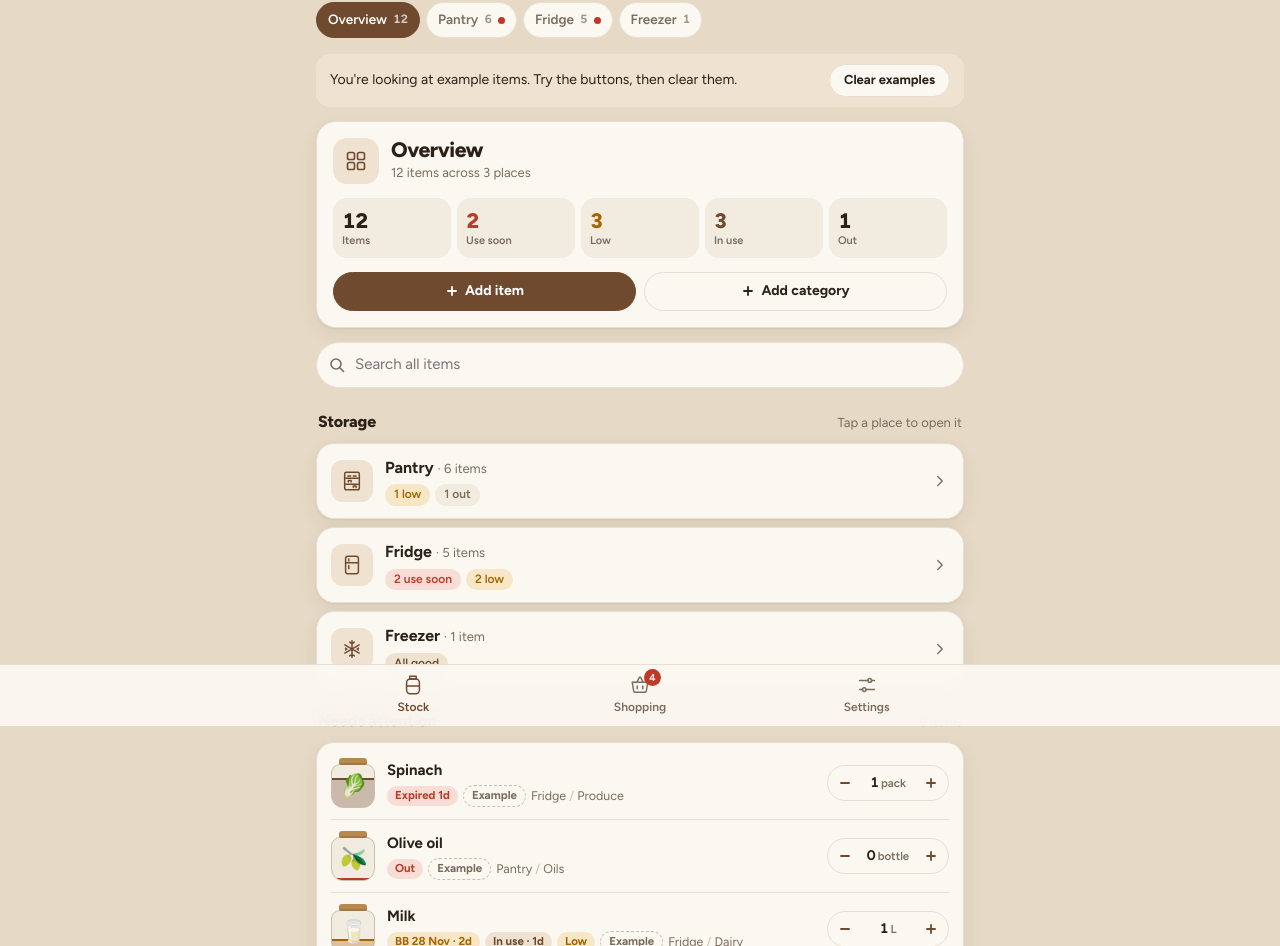
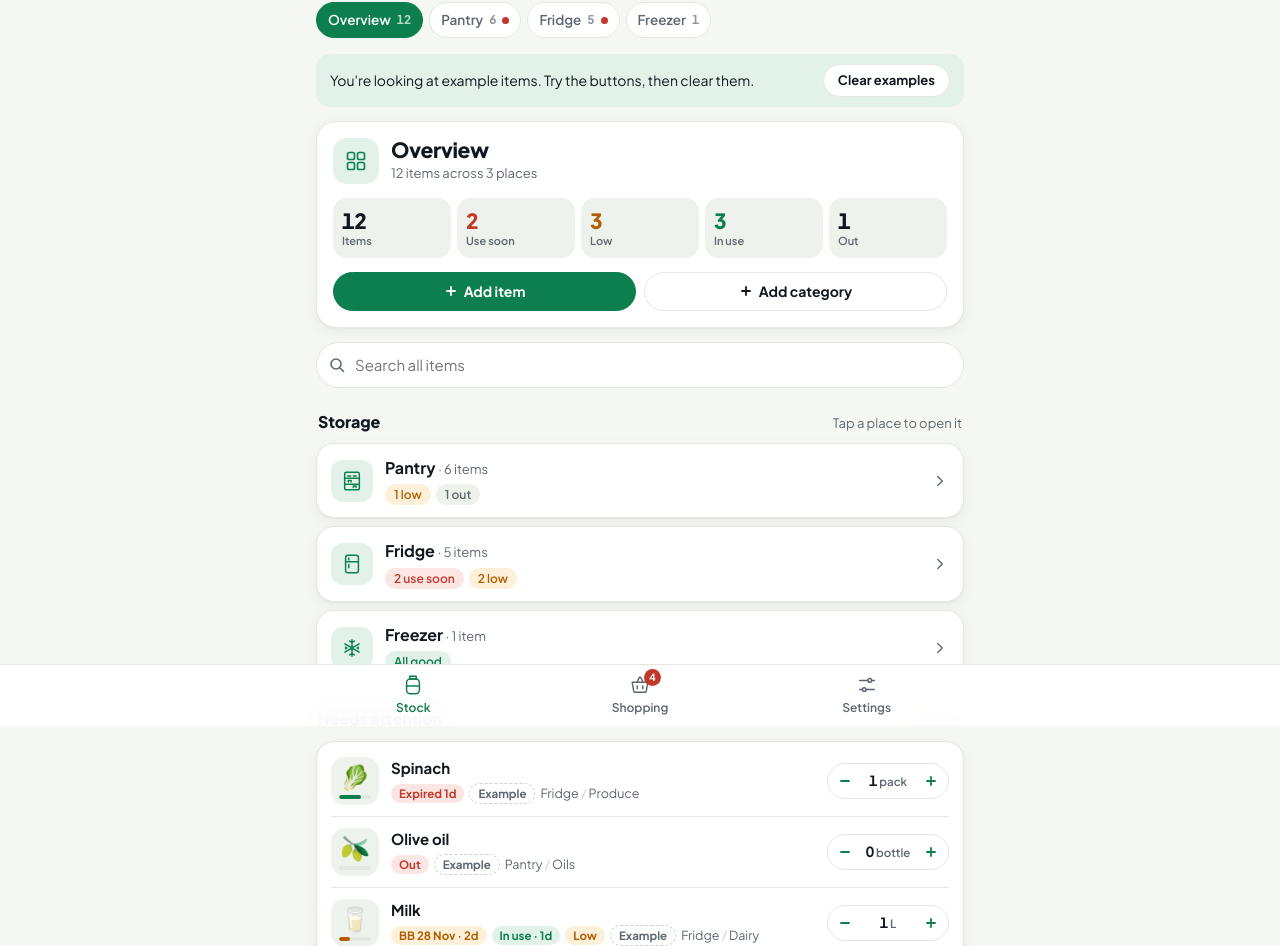
Before and after one commit to teja1308/MyStuff, a plain HTML site: page pantry/index.html in a window 1280 px wide. Shown: the part 74-1020 px from the top of the page. Drawn offline with Linux system fonts and the light colour scheme.

Commit message:
Restore the fresh green design, keeping all features
Brings back the colours and styling from 0e3a76f (sage background,
white cards, deep green accent, Plus Jakarta Sans). Only design was
swapped; the last four commits changed no features, so the resulting
file matches 0e3a76f exactly.

Co-Authored-By: Claude Opus 5.5 <noreply@anthropic.com>
Claude-Session: https://claude.ai/code/session_01Q1urVC9kRPsPh82sHduuMG

```diff
--- a/pantry/index.html
+++ b/pantry/index.html
@@ -2,48 +2,41 @@
 <meta name="claude:viewport-fit-sides" content="cover">
 <link rel="preconnect" href="https://fonts.googleapis.com">
 <link rel="preconnect" href="https://fonts.gstatic.com" crossorigin>
-<link rel="stylesheet" href="https://fonts.googleapis.com/css2?family=Figtree:wght@400;500;600;700;800&display=swap">
+<link rel="stylesheet" href="https://fonts.googleapis.com/css2?family=Plus+Jakarta+Sans:wght@400;500;600;700;800&display=swap">
 <style>
-  /* Layout: clean app shell (pill place tabs, card groups, bottom tab bar) in the birch/walnut palette:
-     birch background, paper cards, walnut-brown accent, turmeric for low, tomato for expired/out.
-     Items keep the jar icon whose fill level shows stock. */
+  /* Layout: fresh, light app shell in the style of current pantry apps (Smart Pantry, NoWaste, KitchenPal):
+     sage-tinted background, white cards, one deep fresh green, pill buttons, plain sans type.
+     Sticky header with storage-place tabs, per-place summary card, item rows with an icon tile and stock bar, bottom tab bar. */
   :root {
-    --bg: #e6dac7;          /* birch plywood */
-    --surface: #fbf8f2;     /* shelf liner paper */
-    --sunken: #f1ebe0;
-    --ink: #2a2118;
-    --muted: #7a6c5c;
-    --line: #e7dfd2;
-    --line-strong: #cdbfa9;
-    --wood-hi: #c99d67;     /* shelf lip */
-    --wood-lo: #a57643;
-    --lid: #b8894f;
-    --accent: #6f4a2e;      /* walnut brown: buttons, selection, in stock */
-    --accent-ink: #ffffff;
-    --accent-soft: #efe2d0;
-    --turmeric: #a56400;    /* running low / expiring soon */
-    --turmeric-soft: #f7e7c6;
-    --tomato: #bb3a28;      /* expired / out */
-    --tomato-soft: #f8ddd6;
-    --shadow: 0 1px 2px rgb(60 40 20 / .06), 0 6px 18px rgb(60 40 20 / .07);
-    --sans: "Figtree", "Helvetica Neue", system-ui, sans-serif;
+    --bg: #f5f7f2;
+    --surface: #ffffff;
+    --sunken: #eef2ec;
+    --ink: #101820;
+    --muted: #5d6772;
+    --line: #e2e7df;
+    --line-strong: #cbd3c8;
+    --green: #0d7f4e;
+    --green-ink: #ffffff;
+    --green-soft: #e2f2e9;
+    --amber: #b25e00;
+    --amber-soft: #fdf0d9;
+    --red: #c0392b;
+    --red-soft: #fce6e3;
+    --shadow: 0 1px 2px rgb(16 24 32 / .04), 0 4px 14px rgb(16 24 32 / .05);
+    --sans: "Plus Jakarta Sans", "Segoe UI", system-ui, -apple-system, sans-serif;
     --emoji: "Apple Color Emoji", "Segoe UI Emoji", "Noto Color Emoji", sans-serif;
   }
   @media (prefers-color-scheme: dark) {
     :root:not([data-theme="light"]) {
-      --bg: #1c1610; --surface: #29221b; --sunken: #322a21; --ink: #f0e8dc; --muted: #ad9f8c;
-      --line: #3a3127; --line-strong: #54473a; --wood-hi: #6b4a2c; --wood-lo: #45301c; --lid: #8a6a44;
-      --accent: #d0a679; --accent-ink: #24170c; --accent-soft: #3a2b1c;
-      --turmeric: #ebb551; --turmeric-soft: #3a2d14; --tomato: #f08070; --tomato-soft: #3d201a;
-      --shadow: 0 1px 2px rgb(0 0 0 / .35), 0 6px 18px rgb(0 0 0 / .25); color-scheme: dark;
+      --bg: #0e1311; --surface: #161c19; --sunken: #1d2521; --ink: #e8eeea; --muted: #97a39c; --line: #252e29; --line-strong: #34403a;
+      --green: #3fbf83; --green-ink: #06140d; --green-soft: #15301f; --amber: #f0b44c; --amber-soft: #33270f; --red: #f0806f; --red-soft: #3a1c18;
+      --shadow: 0 1px 2px rgb(0 0 0 / .3); color-scheme: dark;
     }
   }
   :root[data-theme="dark"] {
-    --bg: #1c1610; --surface: #29221b; --sunken: #322a21; --ink: #f0e8dc; --muted: #ad9f8c;
-    --line: #3a3127; --line-strong: #54473a; --wood-hi: #6b4a2c; --wood-lo: #45301c; --lid: #8a6a44;
-    --accent: #d0a679; --accent-ink: #24170c; --accent-soft: #3a2b1c;
-    --turmeric: #ebb551; --turmeric-soft: #3a2d14; --tomato: #f08070; --tomato-soft: #3d201a;
-    --shadow: 0 1px 2px rgb(0 0 0 / .35), 0 6px 18px rgb(0 0 0 / .25); color-scheme: dark;
+    --bg: #0e1311; --surface: #161c19; --sunken: #1d2521; --ink: #e8eeea; --muted: #97a39c; --line: #252e29; --line-strong: #34403a;
+    --green: #3fbf83; --green-ink: #06140d; --green-soft: #15301f; --amber: #f0b44c; --amber-soft: #33270f; --red: #f0806f; --red-soft: #3a1c18;
+    --shadow: 0 1px 2px rgb(0 0 0 / .3); color-scheme: dark;
   }
 
   * { box-sizing: border-box; }
@@ -54,7 +47,7 @@
   .wrap { max-width: 680px; margin: 0 auto;
     padding-left: max(16px, env(safe-area-inset-left, 0px)); padding-right: max(16px, env(safe-area-inset-right, 0px)); }
   input, select, textarea, button { font: inherit; color: inherit; }
-  :focus-visible { outline: 2px solid var(--accent); outline-offset: 2px; }
+  :focus-visible { outline: 2px solid var(--green); outline-offset: 2px; }
 
   /* ---- header ---- */
   header { position: sticky; top: env(safe-area-inset-top, 0px); z-index: 5; background: color-mix(in srgb, var(--bg) 90%, transparent);
@@ -74,12 +67,12 @@
     border: 1px solid var(--line); background: var(--surface); border-radius: 999px; padding: 7px 11px;
     color: var(--muted); font-weight: 600; font-size: 13.5px; }
   .loc-tab:hover { border-color: var(--line-strong); color: var(--ink); }
-  .loc-tab.active { background: var(--accent); border-color: var(--accent); color: var(--accent-ink); }
+  .loc-tab.active { background: var(--green); border-color: var(--green); color: var(--green-ink); }
   .loc-tab .n { font-size: 12px; font-weight: 700; opacity: .7; font-variant-numeric: tabular-nums; }
-  .loc-tab .alert { width: 7px; height: 7px; border-radius: 50%; background: var(--tomato); }
-  .loc-tab.active .alert { background: var(--accent-ink); }
+  .loc-tab .alert { width: 7px; height: 7px; border-radius: 50%; background: var(--red); }
+  .loc-tab.active .alert { background: var(--green-ink); }
   .count { font-size: 10px; font-weight: 700; min-width: 17px; padding: 1px 4px; border-radius: 999px; text-align: center;
-    background: var(--tomato); color: #fff; line-height: 1.5; }
+    background: var(--red); color: #fff; line-height: 1.5; }
 
   main .wrap { padding-block: 6px calc(100px + env(safe-area-inset-bottom, 0px)); }
   section { display: grid; gap: 14px; }
@@ -92,7 +85,7 @@
   .tabbar-inner { max-width: 680px; margin: 0 auto; display: grid; grid-template-columns: repeat(3, 1fr); }
   .tabbar button { border: 0; background: none; cursor: pointer; display: grid; justify-items: center; gap: 3px;
     padding: 9px 0 10px; font-size: 12px; font-weight: 600; color: var(--muted); }
-  .tabbar button.active { color: var(--accent); }
+  .tabbar button.active { color: var(--green); }
   .tabbar .ico-wrap { position: relative; display: grid; }
   .tabbar .count { position: absolute; top: -5px; left: 15px; }
 
@@ -100,21 +93,21 @@
   .hero { background: var(--surface); border: 1px solid var(--line); border-radius: 20px; padding: 16px; display: grid; gap: 14px; box-shadow: var(--shadow); }
   .hero-top { display: flex; align-items: center; gap: 12px; }
   .place-ico { width: 46px; height: 46px; flex: none; border-radius: 14px; display: grid; place-items: center;
-    background: var(--accent-soft); color: var(--accent); }
+    background: var(--green-soft); color: var(--green); }
   .hero h2 { margin: 0; font-size: 21px; font-weight: 800; letter-spacing: -.02em; line-height: 1.15; }
   .hero .sub { color: var(--muted); font-size: 13px; margin-top: 2px; }
   .stats { display: grid; grid-template-columns: repeat(5, minmax(0, 1fr)); gap: 6px; }
   .stat { border: 1px solid transparent; background: var(--sunken); border-radius: 14px; padding: 10px 8px; cursor: pointer;
     text-align: left; display: grid; gap: 2px; align-content: start; min-width: 0; }
   .stat:hover { border-color: var(--line-strong); }
-  .stat.on { border-color: var(--accent); background: var(--accent-soft); }
+  .stat.on { border-color: var(--green); background: var(--green-soft); }
   .stat b { font-size: 21px; font-weight: 800; letter-spacing: -.02em; line-height: 1.1; font-variant-numeric: tabular-nums; }
   .stat span { font-size: 11px; color: var(--muted); font-weight: 600; display: flex; align-items: center; gap: 4px;
     line-height: 1.2; white-space: normal; overflow-wrap: anywhere; }
   .stat .dot { display: none; }
-  .stat[data-filter="expiring"] b { color: var(--tomato); }
-  .stat[data-filter="low"] b { color: var(--turmeric); }
-  .stat[data-filter="inuse"] b { color: var(--accent); }
+  .stat[data-filter="expiring"] b { color: var(--red); }
+  .stat[data-filter="low"] b { color: var(--amber); }
+  .stat[data-filter="inuse"] b { color: var(--green); }
   .stat.zero b { color: var(--line-strong); }
   .dot { width: 7px; height: 7px; border-radius: 50%; flex: none; }
   .hero-actions { display: grid; grid-template-columns: repeat(2, minmax(0, 1fr)); gap: 8px; }
@@ -134,9 +127,9 @@
   .store .pills { display: flex; gap: 5px; flex-wrap: wrap; margin-top: 5px; }
   .store .chev { color: var(--muted); }
   .pill { font-size: 12px; font-weight: 600; padding: 2px 9px; border-radius: 999px; background: var(--sunken); color: var(--muted); }
-  .pill.bad { background: var(--tomato-soft); color: var(--tomato); }
-  .pill.soon { background: var(--turmeric-soft); color: var(--turmeric); }
-  .pill.ok { background: var(--accent-soft); color: var(--accent); }
+  .pill.bad { background: var(--red-soft); color: var(--red); }
+  .pill.soon { background: var(--amber-soft); color: var(--amber); }
+  .pill.ok { background: var(--green-soft); color: var(--green); }
   .allgood { background: var(--surface); border: 1px dashed var(--line-strong); border-radius: 16px; padding: 18px; text-align: center; color: var(--muted); }
 
   /* ---- toolbar & controls ---- */
@@ -144,7 +137,7 @@
   .search svg { position: absolute; left: 13px; top: 50%; translate: 0 -50%; color: var(--muted); pointer-events: none; }
   .field { width: 100%; background: var(--surface); border: 1px solid var(--line); border-radius: 12px; padding: 11px 12px; min-width: 0; }
   .field:hover { border-color: var(--line-strong); }
-  .field:focus { border-color: var(--accent); outline: none; box-shadow: 0 0 0 3px var(--accent-soft); }
+  .field:focus { border-color: var(--green); outline: none; box-shadow: 0 0 0 3px var(--green-soft); }
   .search .field { padding-left: 38px; border-radius: 999px; }
   .toolbar { display: flex; gap: 8px; }
   .toolbar .search { flex: 1 1 auto; min-width: 0; }
@@ -152,14 +145,14 @@
   .btn { border: 1px solid var(--line); background: var(--surface); border-radius: 999px; padding: 10px 18px;
     cursor: pointer; font-weight: 700; font-size: 14px; white-space: nowrap; }
   .btn:hover { border-color: var(--line-strong); background: var(--sunken); }
-  .btn.primary { background: var(--accent); border-color: var(--accent); color: var(--accent-ink); }
-  .btn.primary:hover { filter: brightness(1.08); background: var(--accent); }
+  .btn.primary { background: var(--green); border-color: var(--green); color: var(--green-ink); }
+  .btn.primary:hover { filter: brightness(1.08); background: var(--green); }
   .btn.ghost { background: none; }
-  .btn.danger { color: var(--tomato); }
+  .btn.danger { color: var(--red); }
   .row { display: flex; gap: 8px; flex-wrap: wrap; align-items: center; }
   .grow { flex: 1 1 180px; min-width: 0; }
   .note { display: flex; align-items: center; gap: 12px; flex-wrap: wrap; padding: 10px 14px; border-radius: 14px;
-    background: var(--accent-soft); font-size: 14px; }
+    background: var(--green-soft); font-size: 14px; }
   .note p { margin: 0; flex: 1 1 200px; }
   .note .btn { padding: 6px 14px; font-size: 13px; }
 
@@ -175,25 +168,21 @@
   .item .name { font-weight: 700; font-size: 15px; overflow-wrap: anywhere; }
   .item .meta { display: flex; gap: 5px; align-items: center; flex-wrap: wrap; font-size: 12.5px; color: var(--muted); }
   .item .meta i { font-style: normal; color: var(--line-strong); }
-  .jar { position: relative; width: 44px; height: 50px; flex: none; cursor: pointer; }
-  .jar::before { content: ""; position: absolute; left: 8px; right: 8px; top: 0; height: 7px; border-radius: 3px 3px 2px 2px;
-    background: var(--lid); box-shadow: inset 0 -2px 0 rgb(0 0 0 / .12); z-index: 1; }
-  .jar .glass { position: absolute; inset: 6px 0 0; border: 1.5px solid var(--line-strong); border-radius: 9px 9px 12px 12px;
-    overflow: hidden; background: var(--sunken); }
-  .jar .fill { position: absolute; left: 0; right: 0; bottom: 0; height: var(--f);
-    background: color-mix(in srgb, var(--c) 30%, transparent); border-top: 2px solid var(--c); }
-  .jar .ico { position: absolute; inset: 6px 0 0; display: grid; place-items: center; font-size: 22px; line-height: 1;
-    font-family: var(--emoji); }
-  @media (prefers-reduced-motion: no-preference) { .jar .fill { transition: height .35s ease; } }
+  /* icon tile with a stock bar along the bottom (--f = level, --c = status colour) */
+  .jar { position: relative; width: 48px; height: 48px; flex: none; cursor: pointer; border-radius: 14px; background: var(--sunken); overflow: hidden; }
+  .jar .ico { position: absolute; inset: 0 0 6px; display: grid; place-items: center; font-size: 24px; line-height: 1; font-family: var(--emoji); }
+  .jar .glass { position: absolute; left: 8px; right: 8px; bottom: 6px; height: 4px; border-radius: 2px; background: var(--line); overflow: hidden; }
+  .jar .fill { height: 100%; width: var(--f); background: var(--c); border-radius: 2px; }
+  @media (prefers-reduced-motion: no-preference) { .jar .fill { transition: width .3s ease; } }
   .stamp { font-size: 11.5px; font-weight: 700; padding: 2px 8px; border-radius: 999px; line-height: 1.35; background: var(--sunken); color: var(--muted); }
   .stamp.ok { background: var(--sunken); color: var(--muted); }
-  .stamp.soon { background: var(--turmeric-soft); color: var(--turmeric); }
-  .stamp.bad { background: var(--tomato-soft); color: var(--tomato); }
+  .stamp.soon { background: var(--amber-soft); color: var(--amber); }
+  .stamp.bad { background: var(--red-soft); color: var(--red); }
   .stamp.ex { background: transparent; color: var(--muted); border: 1px dashed var(--line-strong); }
-  .stamp.use { background: var(--accent-soft); color: var(--accent); }
+  .stamp.use { background: var(--green-soft); color: var(--green); }
   .stepper { display: flex; align-items: center; border: 1px solid var(--line); border-radius: 999px; background: var(--surface); }
-  .stepper button { width: 34px; height: 34px; border: 0; background: none; cursor: pointer; border-radius: 50%; display: grid; place-items: center; color: var(--accent); }
-  .stepper button:hover { background: var(--accent-soft); }
+  .stepper button { width: 34px; height: 34px; border: 0; background: none; cursor: pointer; border-radius: 50%; display: grid; place-items: center; color: var(--green); }
+  .stepper button:hover { background: var(--green-soft); }
   .stepper .n { min-width: 52px; text-align: center; font-size: 14px; font-weight: 700; font-variant-numeric: tabular-nums; }
   .stepper .n small { color: var(--muted); font-size: 11.5px; font-weight: 600; margin-left: 2px; }
   .empty { text-align: center; padding: 44px 16px; color: var(--muted); display: grid; gap: 14px; justify-items: center; }
@@ -208,12 +197,12 @@
   .check:last-child { border-bottom: 0; }
   .check input { appearance: none; width: 22px; height: 22px; border: 1.5px solid var(--line-strong); border-radius: 50%; margin: 0;
     display: grid; place-items: center; cursor: pointer; background: var(--surface); }
-  .check input:checked { background: var(--accent); border-color: var(--accent); }
-  .check input:checked::after { content: ""; width: 10px; height: 6px; border: 2px solid var(--accent-ink); border-top: 0; border-right: 0; rotate: -45deg; translate: 0 -1px; }
+  .check input:checked { background: var(--green); border-color: var(--green); }
+  .check input:checked::after { content: ""; width: 10px; height: 6px; border: 2px solid var(--green-ink); border-top: 0; border-right: 0; rotate: -45deg; translate: 0 -1px; }
   .check .label { display: flex; gap: 8px; align-items: center; flex-wrap: wrap; font-weight: 600; overflow-wrap: anywhere; }
   .check.done .label { color: var(--muted); text-decoration: line-through; }
   .link { background: none; border: 0; color: var(--muted); cursor: pointer; font-size: 13px; padding: 4px; font-weight: 600; }
-  .link:hover { color: var(--tomato); }
+  .link:hover { color: var(--red); }
   .hint { color: var(--muted); font-size: 13px; margin: 0; }
   .actions { display: flex; gap: 8px; flex-wrap: wrap; }
 
@@ -222,7 +211,7 @@
   .group h2 { margin: 0; font-size: 16px; font-weight: 800; letter-spacing: -.01em; }
   .themes { display: grid; grid-template-columns: repeat(3, 1fr); gap: 8px; }
   .theme-opt { border: 1px solid var(--line); border-radius: 14px; padding: 10px; background: var(--bg); cursor: pointer; display: grid; gap: 8px; font-size: 13px; font-weight: 700; text-align: left; }
-  .theme-opt.on { border-color: var(--accent); box-shadow: inset 0 0 0 1px var(--accent); }
+  .theme-opt.on { border-color: var(--green); box-shadow: inset 0 0 0 1px var(--green); }
   .swatch { height: 34px; border-radius: 9px; border: 1px solid var(--line); display: flex; overflow: hidden; }
   .swatch span { flex: 1; }
   .cat-list { display: flex; flex-wrap: wrap; gap: 6px; }
@@ -231,7 +220,7 @@
   .cat-chip small { color: var(--muted); font-size: 11.5px; font-weight: 700; }
   .cat-chip button { border: 0; background: none; width: 26px; height: 26px; border-radius: 50%; cursor: pointer;
     color: var(--muted); display: grid; place-items: center; font-size: 15px; line-height: 1; }
-  .cat-chip button:hover { color: var(--tomato); background: var(--tomato-soft); }
+  .cat-chip button:hover { color: var(--red); background: var(--red-soft); }
   .cat-chip.preview { padding-right: 12px; justify-self: start; }
 
   /* ---- dialogs ---- */
@@ -250,9 +239,9 @@
   .label-row { display: flex; justify-content: space-between; align-items: center; gap: 8px; }
   .label-row .link { font-size: 12px; padding: 0; }
   .form .check-row { display: flex; align-items: center; gap: 10px; font-size: 14px; font-weight: 600; color: var(--ink); padding: 4px 0; cursor: pointer; }
-  .form .check-row input { width: 20px; height: 20px; accent-color: var(--accent); margin: 0; flex: none; }
+  .form .check-row input { width: 20px; height: 20px; accent-color: var(--green); margin: 0; flex: none; }
   .form .check-row small { color: var(--muted); font-size: 12.5px; font-weight: 500; }
-  .form .err { grid-column: 1 / -1; color: var(--tomato); font-size: 13px; margin: 0; min-height: 1em; }
+  .form .err { grid-column: 1 / -1; color: var(--red); font-size: 13px; margin: 0; min-height: 1em; }
   .dlg-actions { display: flex; justify-content: space-between; gap: 8px; margin-top: 20px; flex-wrap: wrap; }
   textarea.field { min-height: 170px; font: 12px/1.45 ui-monospace, Menlo, monospace; resize: vertical; }
   @media (max-width: 520px) {
@@ -267,10 +256,11 @@
   <div class="wrap">
     <div class="top">
       <div class="brand">
-        <svg width="28" height="32" viewBox="0 0 28 32" aria-hidden="true">
-          <rect x="6" y="1" width="16" height="5" rx="2" fill="var(--lid)"/>
-          <rect x="2.75" y="7.75" width="22.5" height="22.5" rx="6" fill="none" stroke="var(--ink)" stroke-width="1.5"/>
-          <rect x="5" y="17" width="18" height="11" rx="4" fill="var(--accent)" opacity=".9"/>
+        <svg width="38" height="38" viewBox="0 0 38 38" aria-hidden="true">
+          <rect width="38" height="38" rx="11" fill="var(--green)"/>
+          <rect x="14" y="8" width="10" height="4" rx="1.5" fill="var(--green-ink)"/>
+          <rect x="10.75" y="13.75" width="16.5" height="16.5" rx="4.5" fill="none" stroke="var(--green-ink)" stroke-width="1.8"/>
+          <rect x="13" y="21" width="12" height="7" rx="2.5" fill="var(--green-ink)"/>
         </svg>
         <div>
           <h1>Pantry</h1>
@@ -297,9 +287,9 @@
       </div>
       <div class="stats" id="stats">
         <button class="stat" data-filter="all"><b id="statAll">0</b><span>Items</span></button>
-        <button class="stat" data-filter="expiring"><b id="statExp">0</b><span><i class="dot" style="background:var(--tomato)"></i>Use soon</span></button>
-        <button class="stat" data-filter="low"><b id="statLow">0</b><span><i class="dot" style="background:var(--turmeric)"></i>Low</span></button>
-        <button class="stat" data-filter="inuse"><b id="statUse">0</b><span><i class="dot" style="background:var(--accent)"></i>In use</span></button>
+        <button class="stat" data-filter="expiring"><b id="statExp">0</b><span><i class="dot" style="background:var(--red)"></i>Use soon</span></button>
+        <button class="stat" data-filter="low"><b id="statLow">0</b><span><i class="dot" style="background:var(--amber)"></i>Low</span></button>
+        <button class="stat" data-filter="inuse"><b id="statUse">0</b><span><i class="dot" style="background:var(--green)"></i>In use</span></button>
         <button class="stat" data-filter="out"><b id="statOut">0</b><span><i class="dot" style="background:var(--line-strong)"></i>Out</span></button>
       </div>
       <div class="hero-actions">
@@ -340,9 +330,9 @@
     <div class="group">
       <h2>Appearance</h2>
       <div class="themes" id="themeOpts">
-        <button class="theme-opt" data-mode="system"><div class="swatch"><span style="background:#e6dac7"></span><span style="background:#1c1610"></span></div>System</button>
-        <button class="theme-opt" data-mode="light"><div class="swatch"><span style="background:#e6dac7"></span><span style="background:#a57643;flex:.35"></span></div>Birch</button>
-        <button class="theme-opt" data-mode="dark"><div class="swatch"><span style="background:#1c1610"></span><span style="background:#6b4a2c;flex:.35"></span></div>Walnut</button>
+        <button class="theme-opt" data-mode="system"><div class="swatch"><span style="background:#f5f7f2"></span><span style="background:#0e1311"></span></div>System</button>
+        <button class="theme-opt" data-mode="light"><div class="swatch"><span style="background:#f5f7f2"></span><span style="background:#0d7f4e;flex:.35"></span></div>Light</button>
+        <button class="theme-opt" data-mode="dark"><div class="swatch"><span style="background:#0e1311"></span><span style="background:#3fbf83;flex:.35"></span></div>Dark</button>
       </div>
     </div>
     <div class="group">
@@ -836,7 +826,7 @@ function bbLabel(date) {
 function itemHTML(i) {
   const d = daysUntil(i.expiry);
   const low = isLow(i), out = i.qty <= 0;
-  const color = out ? 'var(--tomato)' : low ? 'var(--turmeric)' : 'var(--accent)';
+  const color = out ? 'var(--red)' : low ? 'var(--amber)' : 'var(--green)';
   const bits = [];
   if (d !== null) {
     if (d < 0) bits.push(`<span class="stamp bad">Expired ${-d}d</span>`);
```
